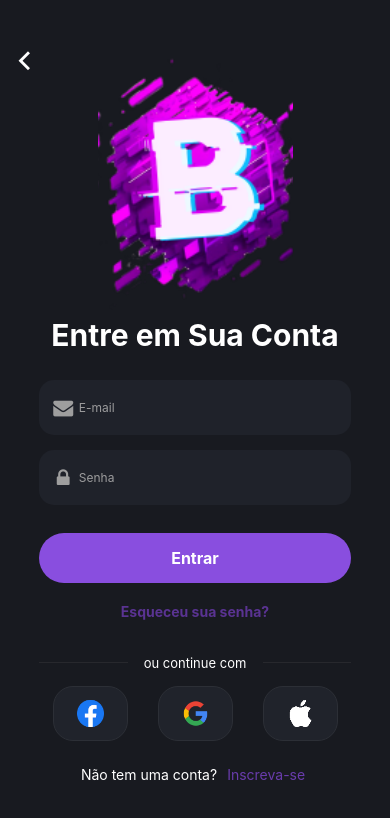
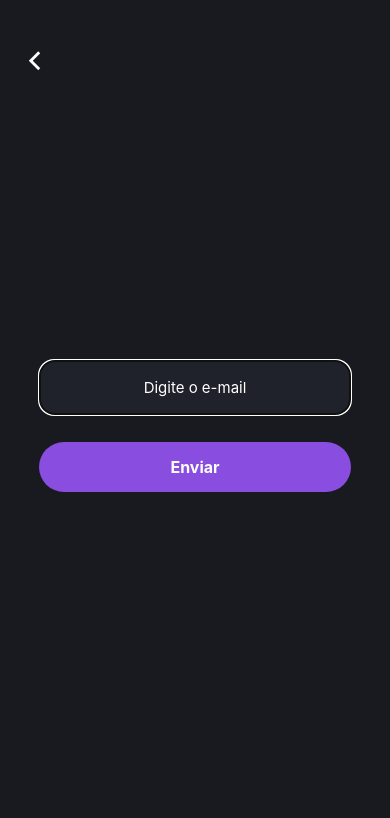
Before and after one commit to Eliezir/BeBlessed, a React Native app: screen /Login in a window 390 px wide. Both pictures are taken after a click on the element "Esqueceu sua senha?". Shown: the top 818 px of the page. Built offline with nearby package versions, Linux system fonts and the light colour scheme; no server answers.

Commit message:
função esqueceu a senha

```diff
--- a/src/screens/LoginScreen.js
+++ b/src/screens/LoginScreen.js
@@ -1,12 +1,16 @@
-import React, { useState } from "react";
+import React, { useState, useEffect } from "react";
 import {
   View,
   Text,
   StyleSheet,
   Dimensions,
   SafeAreaView,
-  Image
+  Image,
+  Modal,
+  TextInput
 } from "react-native";
+
+import Icon from "react-native-vector-icons/Ionicons";
 
 const {width,height} = Dimensions.get("window")
 
@@ -15,16 +19,19 @@ import MyInput from "../components/myInput";
 import SignInMethods from "../components/SignInMethods";
 import Row from "../components/orRow";
 import ReturnArrow from "../components/ReturnArrow"
-
 const hero = require("../assets/img/logoIcon.png");
 
 import {doLogin} from "../services/AuthServices"
+import { ForgotPassword } from "../services/AuthServices";
+
 
 
 export default function LoginScreen() {
   const [userEmail, setUserEmail] = useState("");
   const [userPassword, setUserPassword] = useState("");
+  const [emailRecover, setEmailRecover] = useState("")
   const [overlay, setOverlay] = useState(false);
+  const [modalVisible, setVisible] = useState(false);
 
   return (
     <SafeAreaView style={styles.container}>
@@ -69,11 +76,40 @@ export default function LoginScreen() {
 
 
         />
-        <Text onPress={()=>console.log("esqueceu a senha")} style={styles.forgotPassword}>Esqueceu sua senha?</Text>
-        <Row />
+        <Text onPress={ () => {setVisible(true)}} style={styles.forgotPassword}>Esqueceu sua senha?</Text>
+       <Row/>
         <SignInMethods type={"login"}/>
+
       </View>
+
+      <Modal  animationType="slide" visible={modalVisible}>
+
+        <SafeAreaView style={styles.modalStyle}>
+        <Icon style={{position:"absolute",top:45, left: 20}} name="chevron-back-outline" size={30} color="#ffff"onPress={()=>setVisible(false)}/>
+          <View style={styles.modalContainer}>
+        <TextInput
+        style={styles.modalInput}
+        onChangeText={setEmailRecover}
+        value={emailRecover}
+        placeholder="Digite o e-mail"
+        placeholderTextColor={"#fff"}
+        />
+
+        <LoginButton
+            text={"Enviar"}
+            buttonColor={"#894edf"}
+            textColor={"#ffff"}
+            borderColor={"transparent"}
+            height={50}
+            borderRadius={30}
+            marginTop={20}
+            function={()=> {ForgotPassword(emailRecover), setVisible(false), setEmailRecover("")}}
+        />
+        </View>
+        </SafeAreaView>
+    </Modal>
       {overlay ? <View style={styles.overlay} /> : null}
+
     </SafeAreaView>
   );
 }
@@ -135,5 +171,28 @@ const styles = StyleSheet.create({
     color:"#5a3392",
     fontWeight:"bold",
     fontSize:14
+  },
+  modalContainer:{
+    width:"80%"
+  },
+  modalStyle:{
+    backgroundColor:"#181a20",
+    flex:1,
+    justifyContent:"center",
+    alignItems: "center",
+  },
+  modalInput:{
+    color:"#fff",
+    fontSize:15,
+    textAlign:"center",
+    backgroundColor: "#1f222a",
+    borderRadius: 15,
+    borderColor: "transparent",
+    borderWidth: 1,
+    height: 55,
+    justifyContent: "center",
+    flexDirection: "row",
+    alignItems:"flex-start",
+    marginVertical:7.5
   }
 });
```
